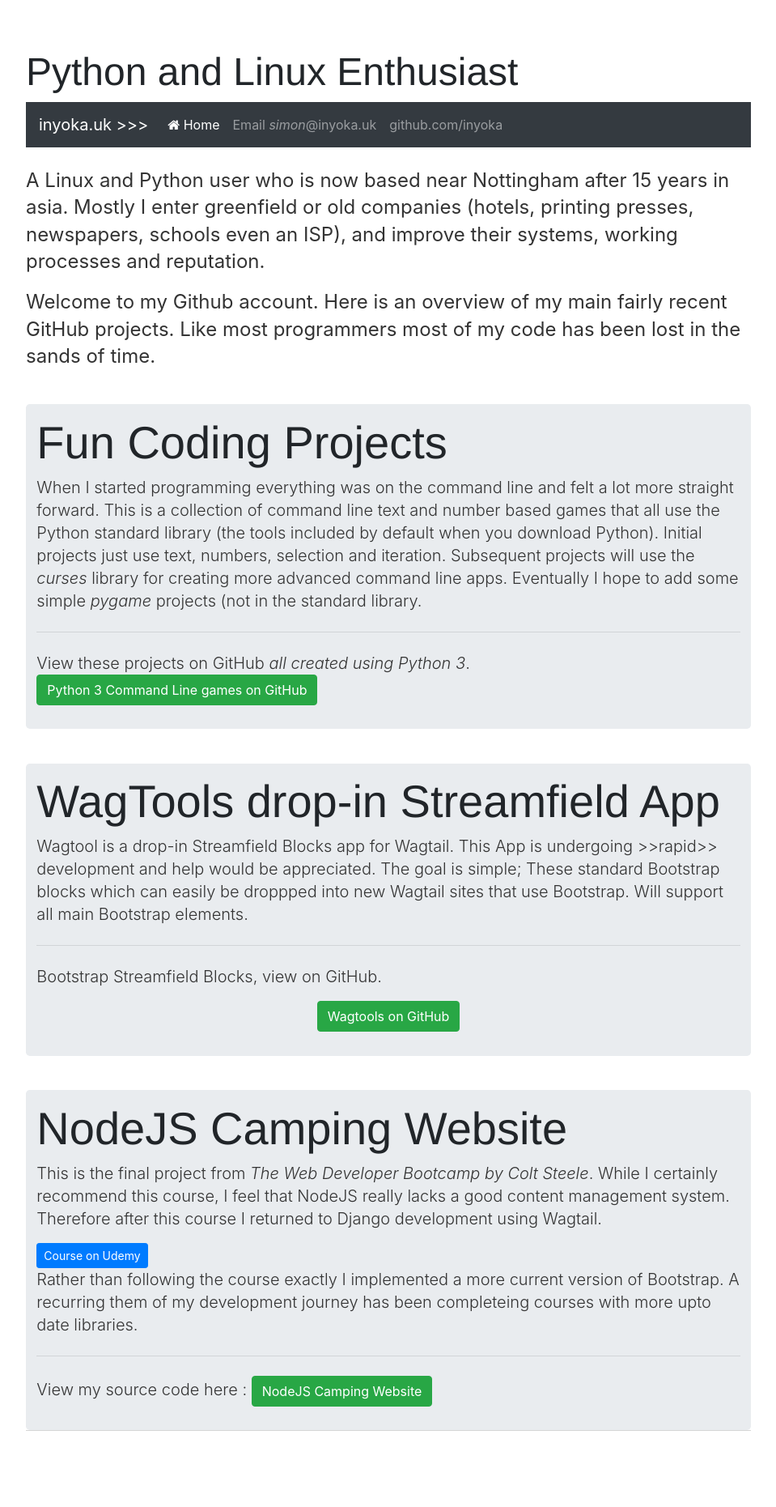
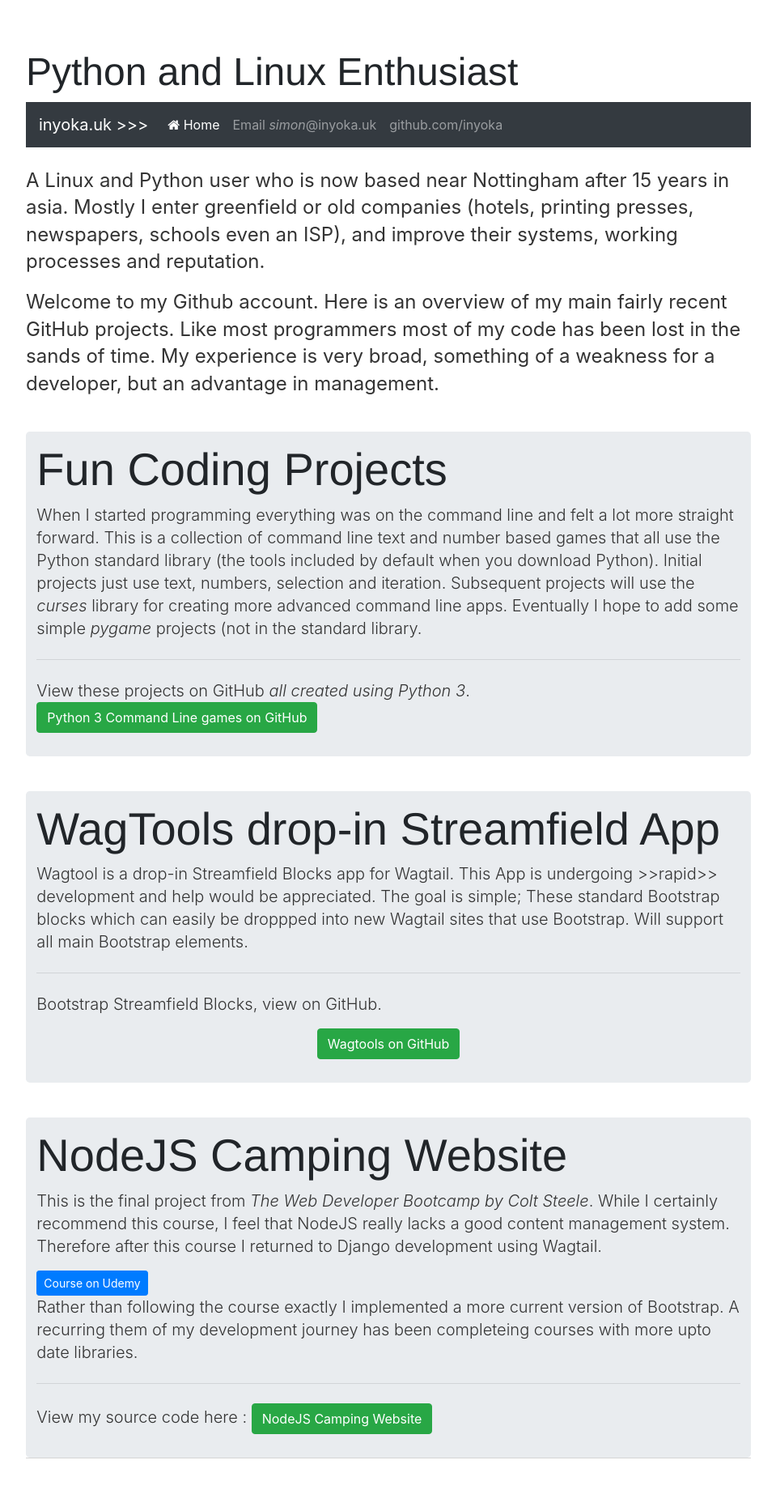
Before and after one commit to inyoka/inyoka.github.io, a Jekyll site: the page built from index.html, in a window 1280 px wide. Shown: the whole page at 81% size, without its empty margins (160-1119 px from the left). Built offline with Jekyll 4.4.1, drawn with Linux system fonts in a browser that asks for light colours; nearby versions of some CDN libraries; before the commit the page ends 1827 px from its top, so only the background shows below that.

Commit message:
Update index.html

```diff
--- a/index.html
+++ b/index.html
@@ -6,7 +6,8 @@ title: Simon, Geek for hire
 <p>A Linux and Python user who is now based near Nottingham after 15 years in asia.  Mostly I enter greenfield or old companies
   (hotels, printing presses, newspapers, schools even an ISP), and improve their systems, working processes and reputation.</p>
 <p>
-Welcome to my Github account.  Here is an overview of my main fairly recent GitHub projects.  Like most programmers most of my code has been lost in the sands of time.
+  Welcome to my Github account.  Here is an overview of my main fairly recent GitHub projects.  Like most programmers most of my
+  code has been lost in the sands of time.  My experience is very broad, something of a weakness for a developer, but an advantage in management.
 </p>
 <section class="jumbotron">
     <h1 class="display-4">Fun Coding Projects</h1>
```
